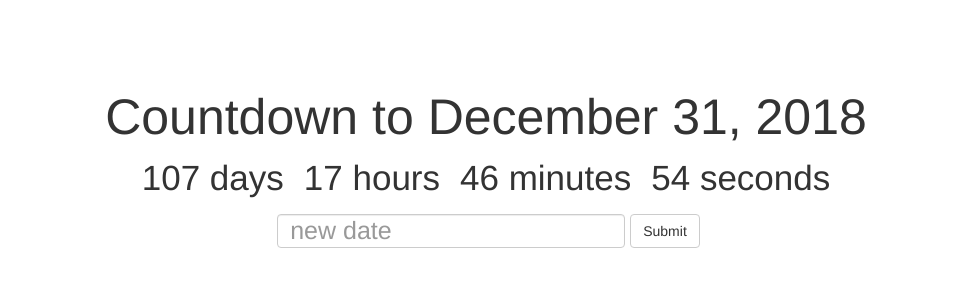
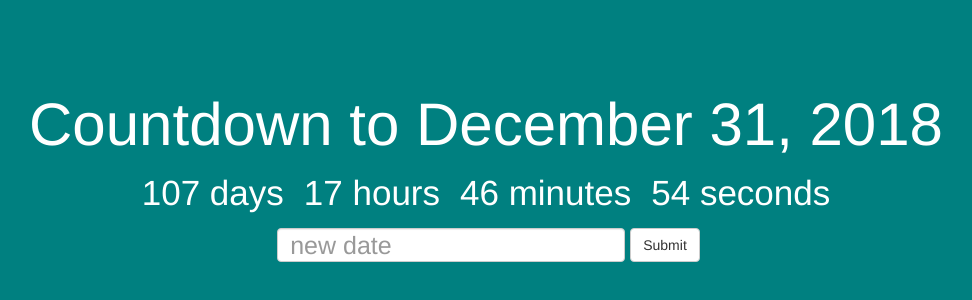
Before and after one commit to hirichardhai/countdown-timer, a React (Create React App) app: page / in a window 1280 px wide. Shown: the part 174-474 px from the top of the page, without its empty margins (154-1126 px from the left). Built offline with nearby package versions, Linux system fonts and the light colour scheme.

Commit message:
updated background color and font color

```diff
--- a/src/App.css
+++ b/src/App.css
@@ -1,3 +1,8 @@
+body {
+    background-color: teal;
+    color: white;
+}
+
 .App {
     text-align: center;
     margin-top: 20%;
@@ -5,7 +10,7 @@
 }
 
 .App-title {
-    font-size: 50px;
+    font-size: 60px;
 }
 
 .Clock-days, .Clock-hours, .Clock-minutes, .Clock-seconds {
```
